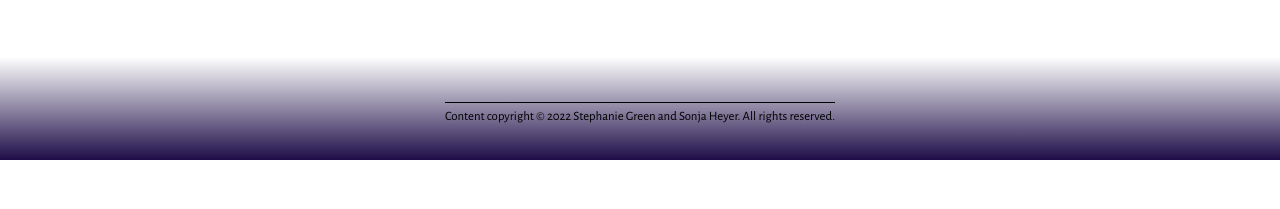
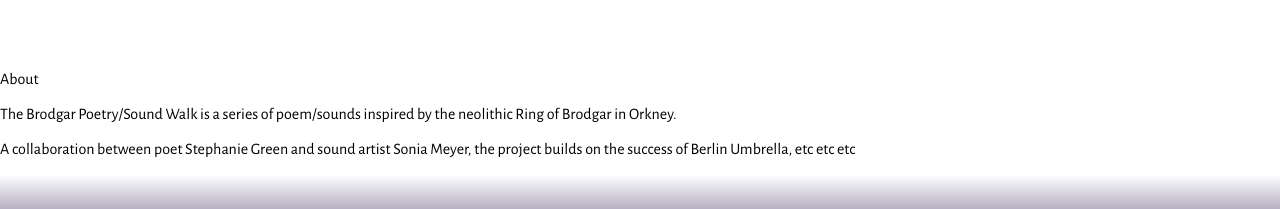
Before and after one commit to empowermint/brodgar, a Next.js app: page / in a window 1280 px wide. Shown: the part 743-952 px from the top of the page. Before the commit the page ends 903 px from the top, so only its background shows below. Built offline with nearby package versions, Linux system fonts and the light colour scheme.

Commit message:
Add placeholder content

```diff
--- a/pages/index.mdx
+++ b/pages/index.mdx
@@ -8,4 +8,14 @@ export const meta = {
 
 <Hero />
 
+<section>
+
+## About
+
+The Brodgar Poetry/Sound Walk is a series of poem/sounds inspired by the neolithic Ring of Brodgar in Orkney.
+
+A collaboration between poet Stephanie Green and sound artist Sonia Meyer, the project builds on the success of *Berlin Umbrella*, etc etc etc
+
+</section>
+
 export default ({ children }) => <Layout meta={meta}>{children}</Layout>
```
